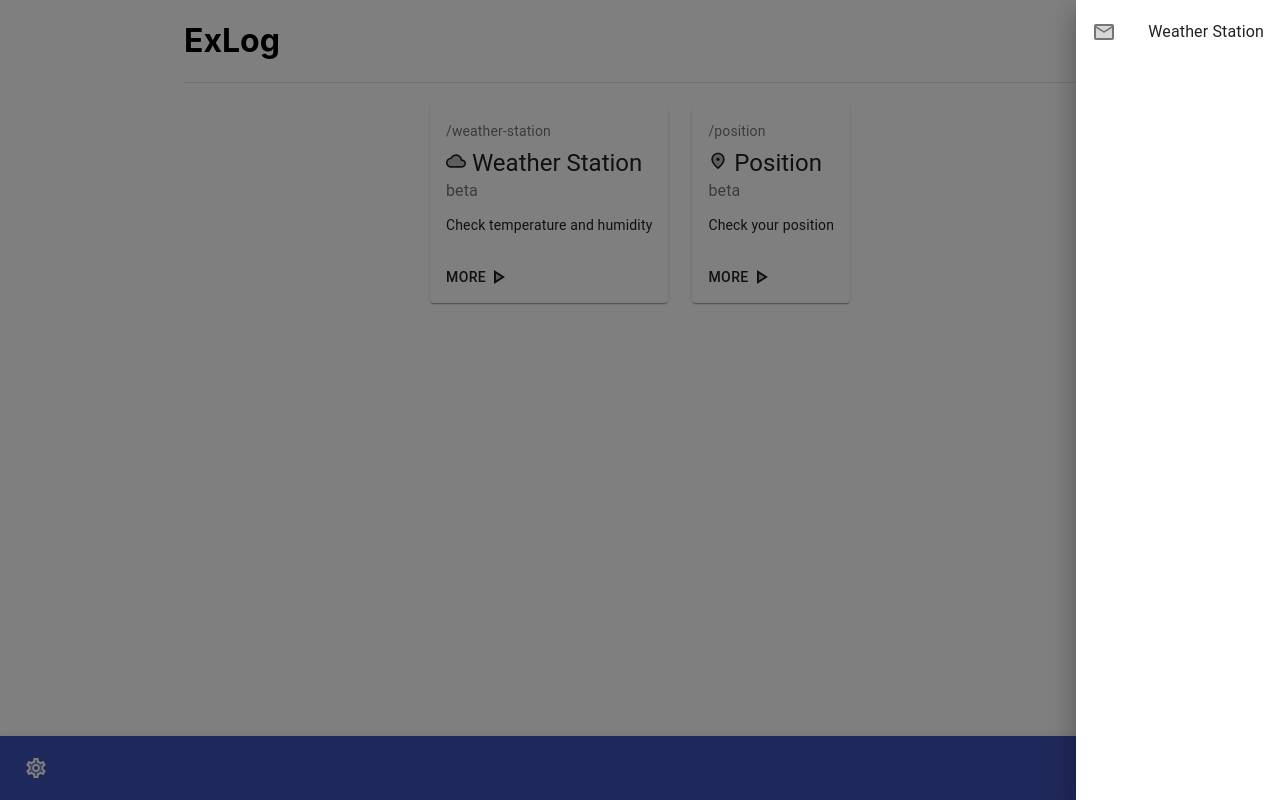
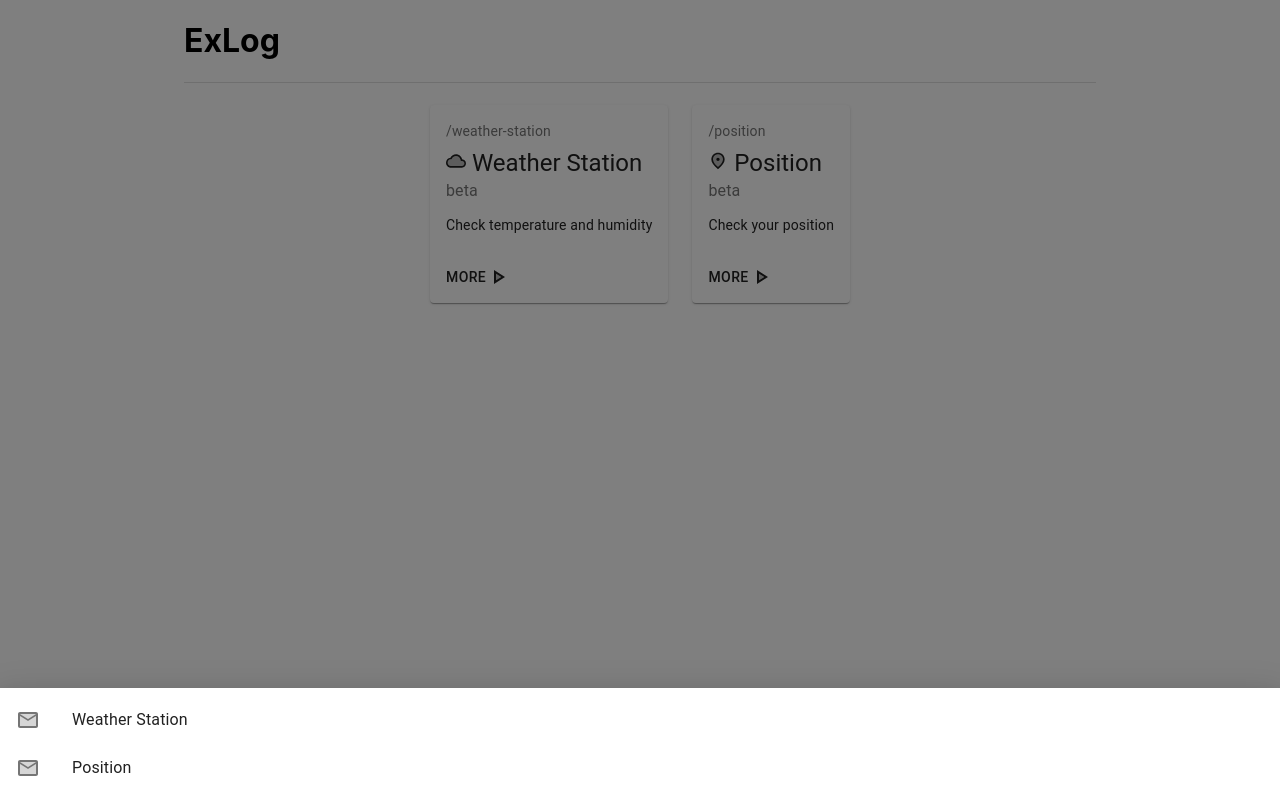
Before and after one commit to Riizv/Riizv.github.io, a React (Create React App) app: page /#/ in a window 1280 px wide. Both pictures are taken after a click on the button 1244 px from the left and 768 px from the top of the page. Built offline with nearby package versions, Linux system fonts and the light colour scheme; what re-base would draw is missing.

Commit message:
Move drawer to bottom

```diff
--- a/src/components/drawer.jsx
+++ b/src/components/drawer.jsx
@@ -21,6 +21,11 @@ export default function DrawerComponent(props) {
           path: "/weather-station",
           icon: <MailIconTwoTone />,
         },
+        {
+          name: "Position",
+          path: "/position",
+          icon: <MailIconTwoTone />,
+        },
       ].map(({ name, path, icon }) => (
         <ListItem
           button
@@ -40,7 +45,7 @@ export default function DrawerComponent(props) {
   return (
     <>
       <SwipeableDrawer
-        anchor={"right"}
+        anchor={"bottom"}
         open={props.isOpen}
         onClose={props.toggleDrawer(false)}
         onOpen={props.toggleDrawer(true)}
```
